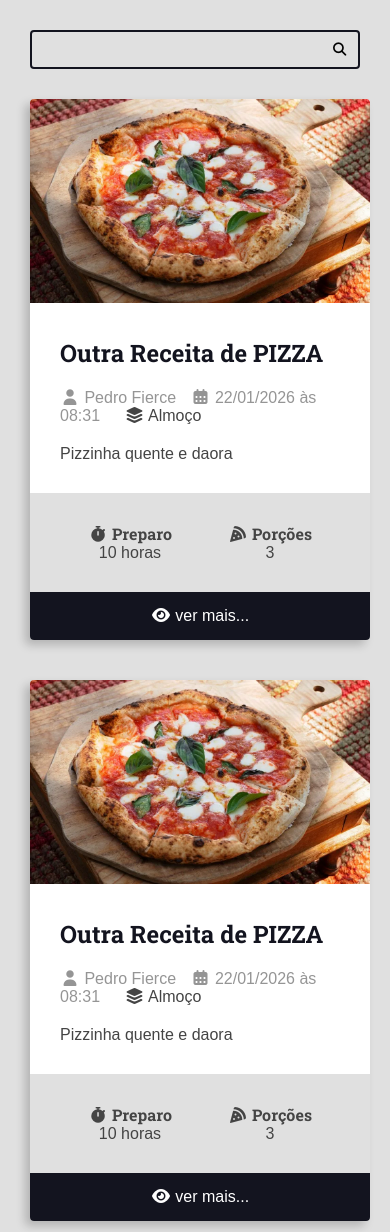
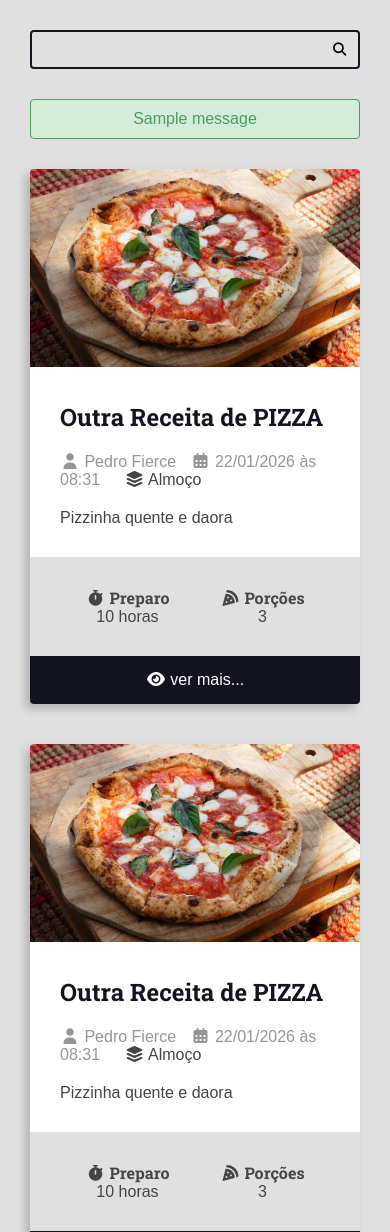
Before and after one commit to pedrogregori0/estudos_django, a Django app: page / in a window 390 px wide. Shown: the part 113-1345 px from the top of the page. Run offline with Django 5.2, Linux system fonts and the light colour scheme; data comes from the database, SQL or seed files in the repository; one stand-in notice (Sample message) is shown; some libraries are stand-ins or nearby versions.

Commit message:
feat: Implementação das Django Messages

```diff
--- a/recipes/static/recipes/css/styles.css
+++ b/recipes/static/recipes/css/styles.css
@@ -316,6 +316,58 @@ h6 {
     color: var(--color-white);
 }
 
+/* Messages */
+
+.messages-container{
+    display: flex;
+    flex-flow: column nowrap;
+    gap: calc(var(--spacing-gutter-medium) / 2);
+}
+
+.message {
+  padding: 1rem;
+  border-radius: 4px;
+  border: 1px solid var(--color-dark-text);
+  background: var(--color-gray-2);
+  color: var(--color-dark-text);
+}
+
+.message-error {
+  border: 1px solid var(--color-error-dark);
+  background: var(--color-error-light);
+  color: var(--color-error-dark);
+}
+
+.message-success {
+  border: 1px solid var(--color-success-dark);
+  background: var(--color-success-light);
+  color: var(--color-success-dark);
+}
+
+.message-warning {
+  border: 1px solid var(--color-warning-dark);
+  background: var(--color-warning-light);
+  color: var(--color-warning-dark);
+}
+
+.message-alert {
+  border: 1px solid var(--color-alert-dark);
+  background: var(--color-alert-light);
+  color: var(--color-alert-dark);
+}
+
+.message-info {
+  border: 1px solid var(--color-info-dark);
+  background: var(--color-info-light);
+  color: var(--color-info-dark);
+}
+
+.message-debug {
+  border: 1px solid var(--color-debug-dark);
+  background: var(--color-debug-light);
+  color: var(--color-debug-dark);
+}
+
 
 /* Generics */
 
@@ -329,3 +381,10 @@ h6 {
 .m-y{
     margin: var(--spacing-gutter-medium) 0;
 }
+
+
+@media (max-width: 600px) {
+    .main-content-list{
+        grid-template-columns: repeat(auto-fit, minmax(100%, 1fr));
+    }
+}
--- a/recipes/templates/recipes/pages/home.html
+++ b/recipes/templates/recipes/pages/home.html
@@ -3,6 +3,9 @@
 {% block title %}Home | {% endblock title %}
 
 {% block content %}
+
+{% include "recipes/partials/messages.html" %}
+
 <div class="main-content main-content-list container">
     {% for recipe in recipes%}
         {% include "recipes/partials/recipe.html" %}
--- /dev/null
+++ b/recipes/templates/recipes/partials/messages.html
@@ -0,0 +1,9 @@
+{% if messages %}
+<div class="main-content center container messages-container">
+    {% for message in messages %}
+        <div class="message {{message.tags}}">
+            {{message}}
+        </div>
+    {% endfor %}
+</div>
+{% endif %}
--- a/recipes/views.py
+++ b/recipes/views.py
@@ -2,7 +2,6 @@ from django.db.models import Q
 from django.http.response import Http404
 from django.shortcuts import render, get_list_or_404, get_object_or_404
 from utils.pagination import make_pagination
-
 from recipes.models import Recipe
 
 import os
@@ -16,6 +15,7 @@ def home(request):
     recipes = Recipe.objects.filter(
         is_published = True
     ).order_by('-id')
+
 
     page_obj, pagination_range = make_pagination(request, recipes, PER_PAGE)
 
```
Also changed, not shown: piloto/settings.py (+9 -0 lines).
